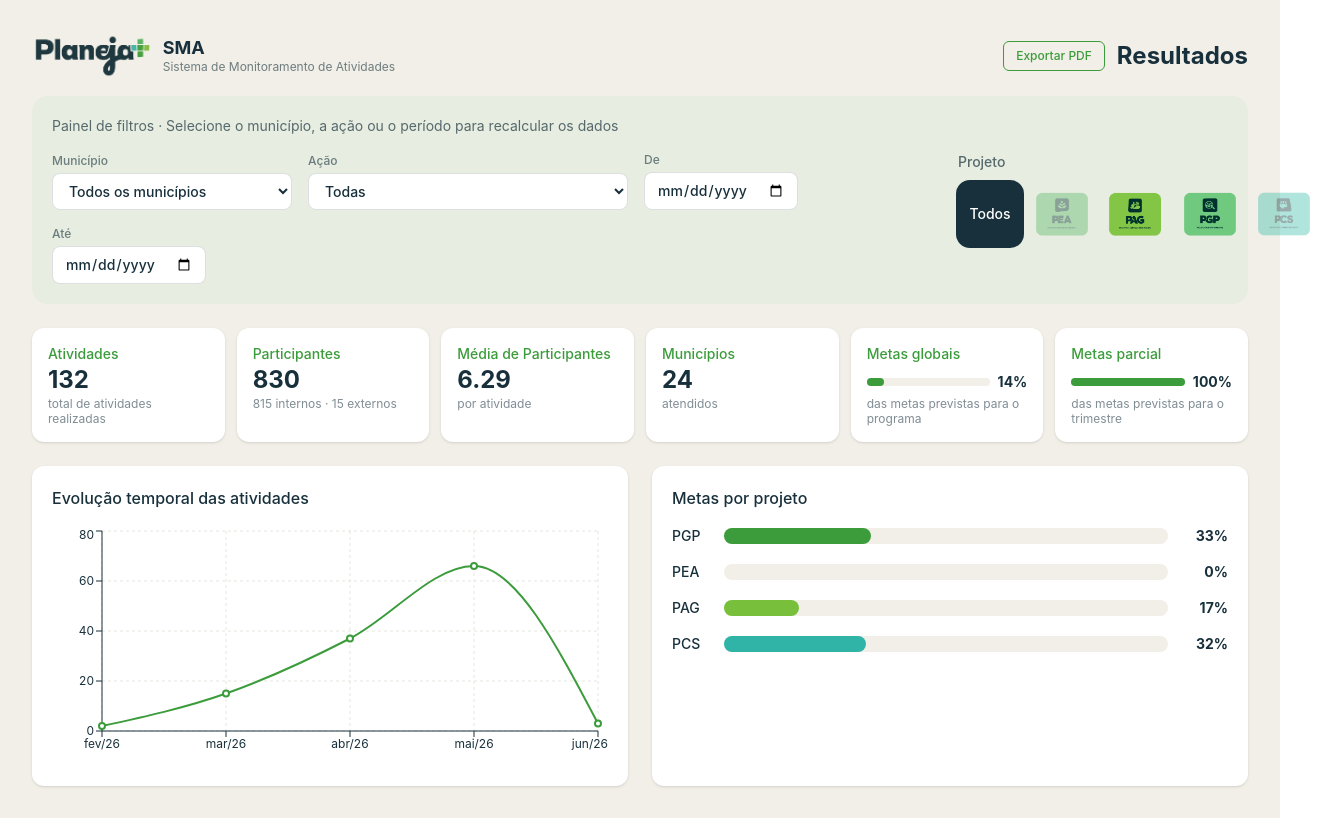
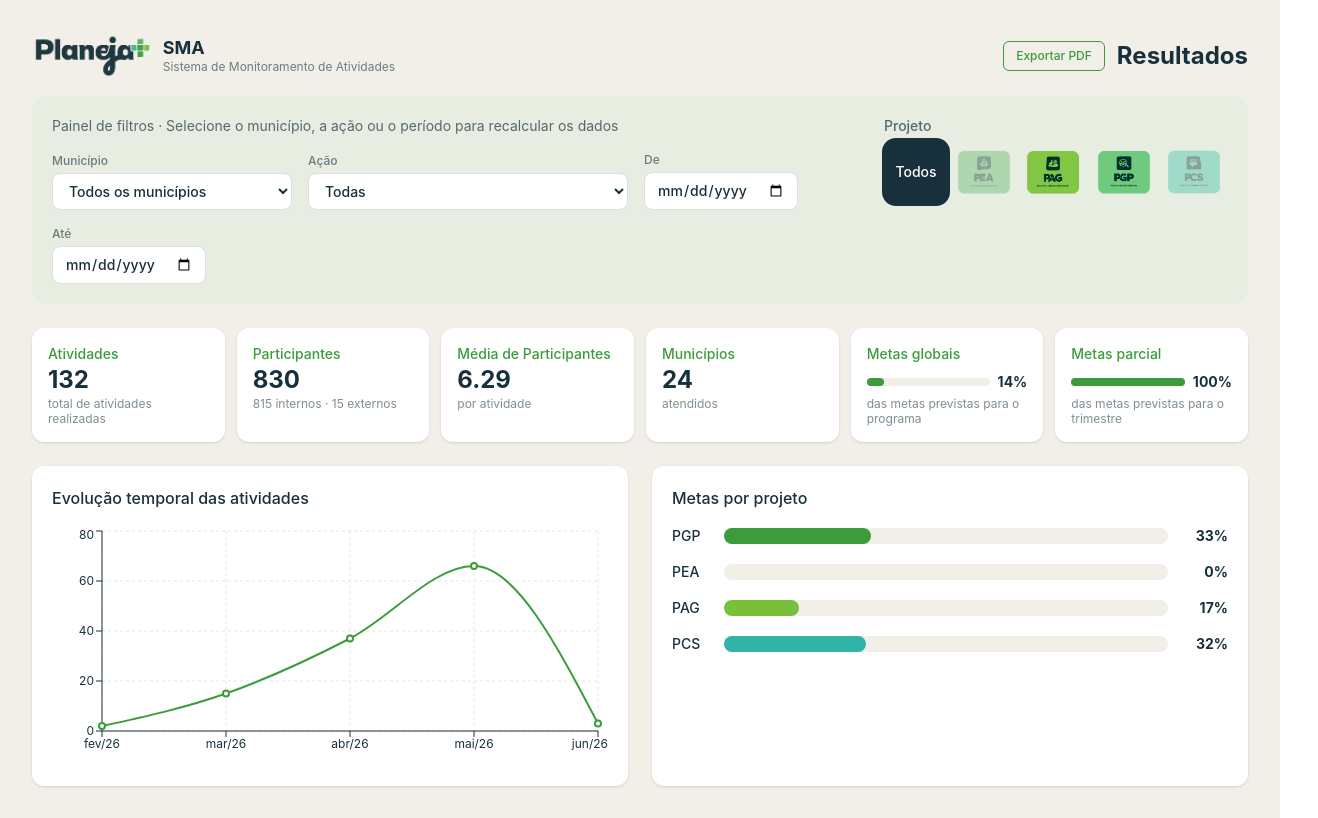
Before and after one commit to AugustoQueiroz13/mira-planeja, a React (Vite) app: page / in a window 1280 px wide. Shown: the whole page, 1318 px wide, since content can reach past the window. Built offline with nearby package versions, Linux system fonts and the light colour scheme.

Commit message:
fix: aproxima icones de projeto e alinha o bloco ao topo do painel de filtros

```diff
--- a/src/App.tsx
+++ b/src/App.tsx
@@ -104,10 +104,11 @@
       </header>
 
       <div className="mb-6 rounded-2xl bg-[#E7EDE0] p-4 md:p-5 print:hidden">
+        <div className="flex flex-col gap-6 lg:flex-row lg:items-start lg:justify-between">
+          <div className="flex-1">
             <p className="mb-4 text-sm text-mira-escuro/70">
               Painel de filtros · Selecione o município, a ação ou o período para recalcular os dados
             </p>
-        <div className="flex flex-col gap-6 lg:flex-row lg:items-start lg:justify-between">
             <FiltroBar
               municipios={municipiosOpcoes}
               acoes={acoesOpcoes}
@@ -120,6 +121,7 @@
               setInicio={setInicio}
               setFim={setFim}
             />
+          </div>
           <IconesProjeto selecionado={programa} aoSelecionar={setPrograma} temDados={temDados} />
         </div>
       </div>
--- a/src/componentes/IconesProjeto.tsx
+++ b/src/componentes/IconesProjeto.tsx
@@ -10,9 +10,9 @@
 
 export function IconesProjeto({ selecionado, aoSelecionar, temDados }: Props) {
   return (
-    <div className="flex flex-col items-start gap-2">
+    <div className="flex flex-col items-start gap-0.5">
       <p className="text-sm font-medium text-mira-escuro/70">Projeto</p>
-      <div className="flex items-center gap-1.5">
+      <div className="flex items-center gap-0.5">
         <button
           onClick={() => aoSelecionar('TODOS')}
           className={`flex h-16 w-16 shrink-0 items-center justify-center rounded-xl text-sm font-medium transition ${
```
Lines whose indentation alone changed are shown as unchanged.
